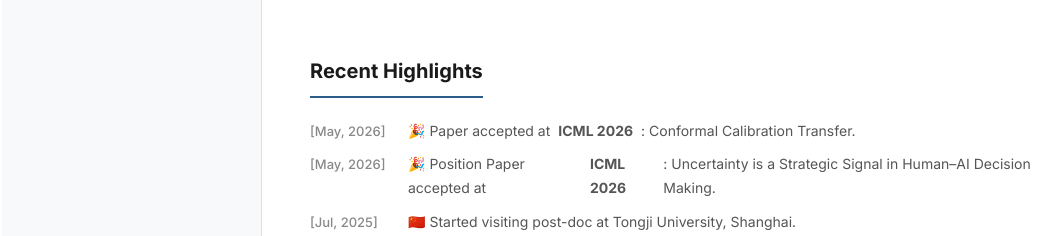
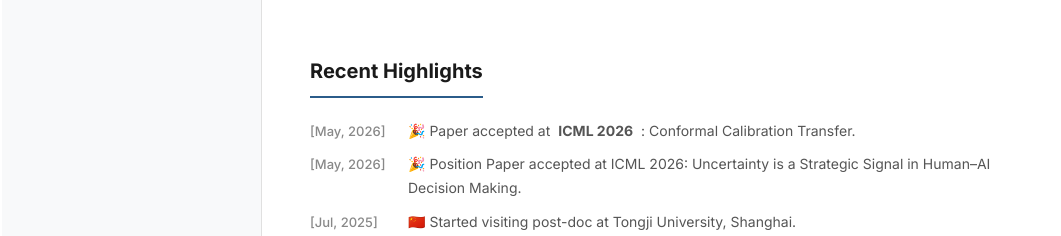
Before and after one commit to achref-doula/achref-doula.github.io, a plain HTML site: page index.html in a window 1280 px wide. Shown: the part 533-769 px from the top of the page, without its empty margins (98-1159 px from the left). Drawn offline with Linux system fonts and the light colour scheme; some icons are missing.

Commit message:
Fix formatting for ICML 2026 paper highlight

```diff
--- a/index.html
+++ b/index.html
@@ -351,7 +351,7 @@
 
         <ul class="highlights">
             <li><span class="date">[May, 2026]</span> 🎉 Paper accepted at <strong>ICML 2026</strong>: Conformal Calibration Transfer.</li>
-            <li><span class="date">[May, 2026]</span> 🎉 Position Paper accepted at <strong>ICML 2026</strong>: Uncertainty is a Strategic Signal in Human–AI Decision Making.</li>
+            <li><span class="date">[May, 2026]</span> 🎉 Position Paper accepted at ICML 2026: Uncertainty is a Strategic Signal in Human–AI Decision Making.</li>
             <li><span class="date">[Jul, 2025]</span> 🇨🇳 Started visiting post-doc at Tongji University, Shanghai.</li>
             <li><span class="date">[Jun, 2025]</span> 🎓 PhD awarded with <em>Summa Cum Laude</em> — highest honors.</li>
             <li><span class="date">[2025]</span> 📄 New preprint: <em>SafePath</em> — conformal prediction for safe LLM-based navigation.</li>
```
